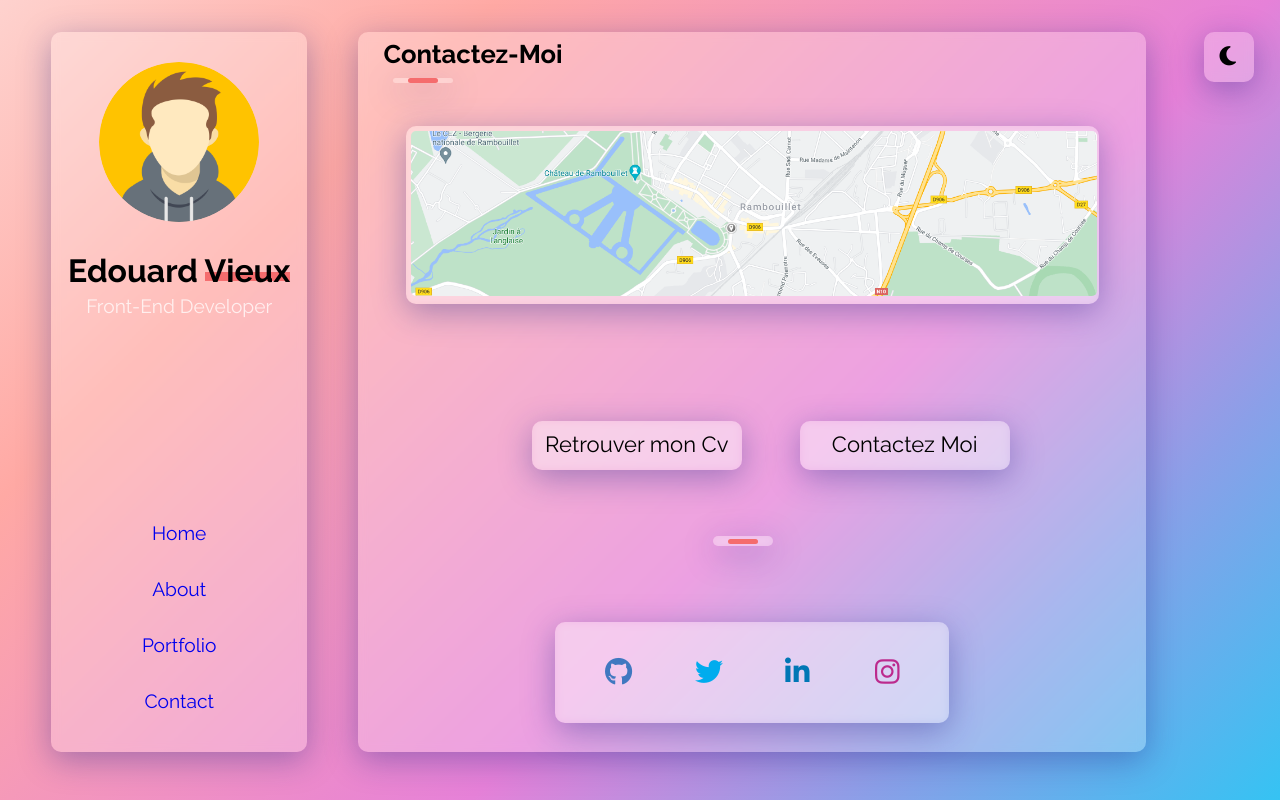
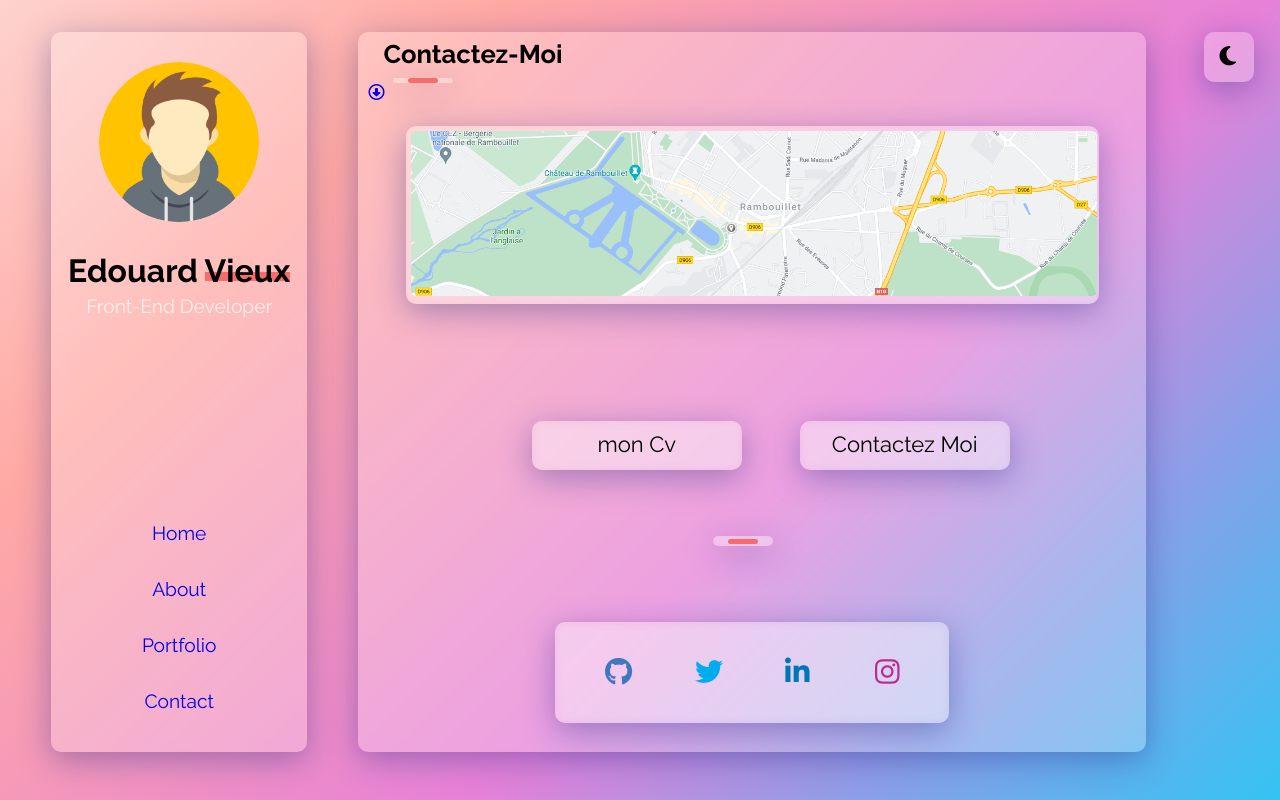
Before and after one commit to Jhiii-v/Portfolio, a React (Create React App) app: page /contact in a window 1280 px wide. Built offline with nearby package versions, Linux system fonts and the light colour scheme.

Commit message:
Add icon

```diff
--- a/src/contents/Contact.js
+++ b/src/contents/Contact.js
@@ -9,7 +9,7 @@ class Contact extends Component {
             <h1 className="subtopic">Contactez-Moi</h1>
             <div className="hr_line line2 glass"><div className="inner2 inner3"></div></div>
             <div class="con_out glass"><img src={Map} class="co1"></img></div>
-            <a href="#"><div className="back3 glass">Retrouver mon Cv</div></a>
+            <a href="#"><i class="far fa-arrow-alt-circle-down"></i><div className="back3 glass">mon Cv</div></a>
             <a href="mailto:edouard.vieux@me.com"><div className="back3 back4 glass">Contactez Moi</div></a>
             <div className="hr_line line3 glass"><div className="inner3"></div></div>
             <Social />
```
